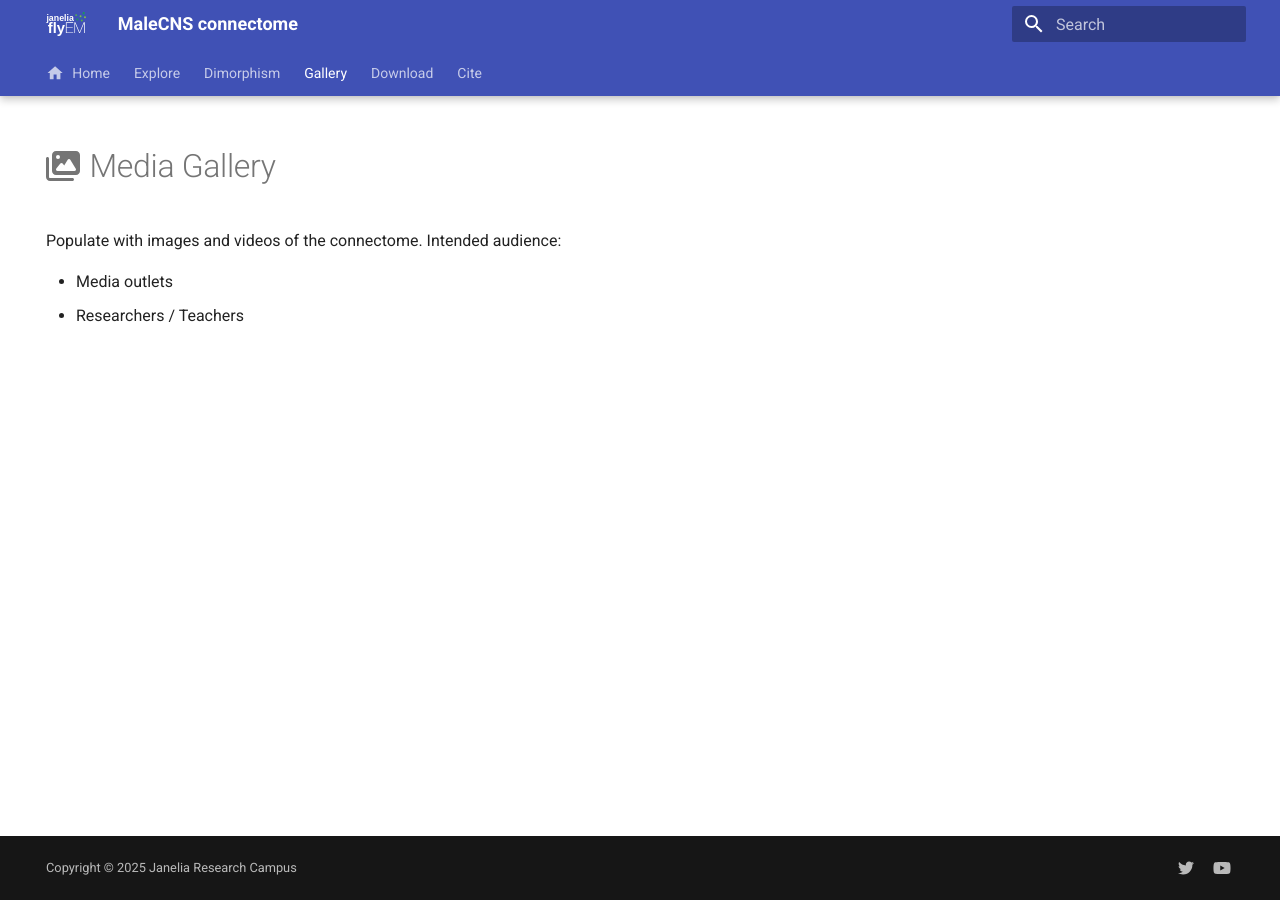
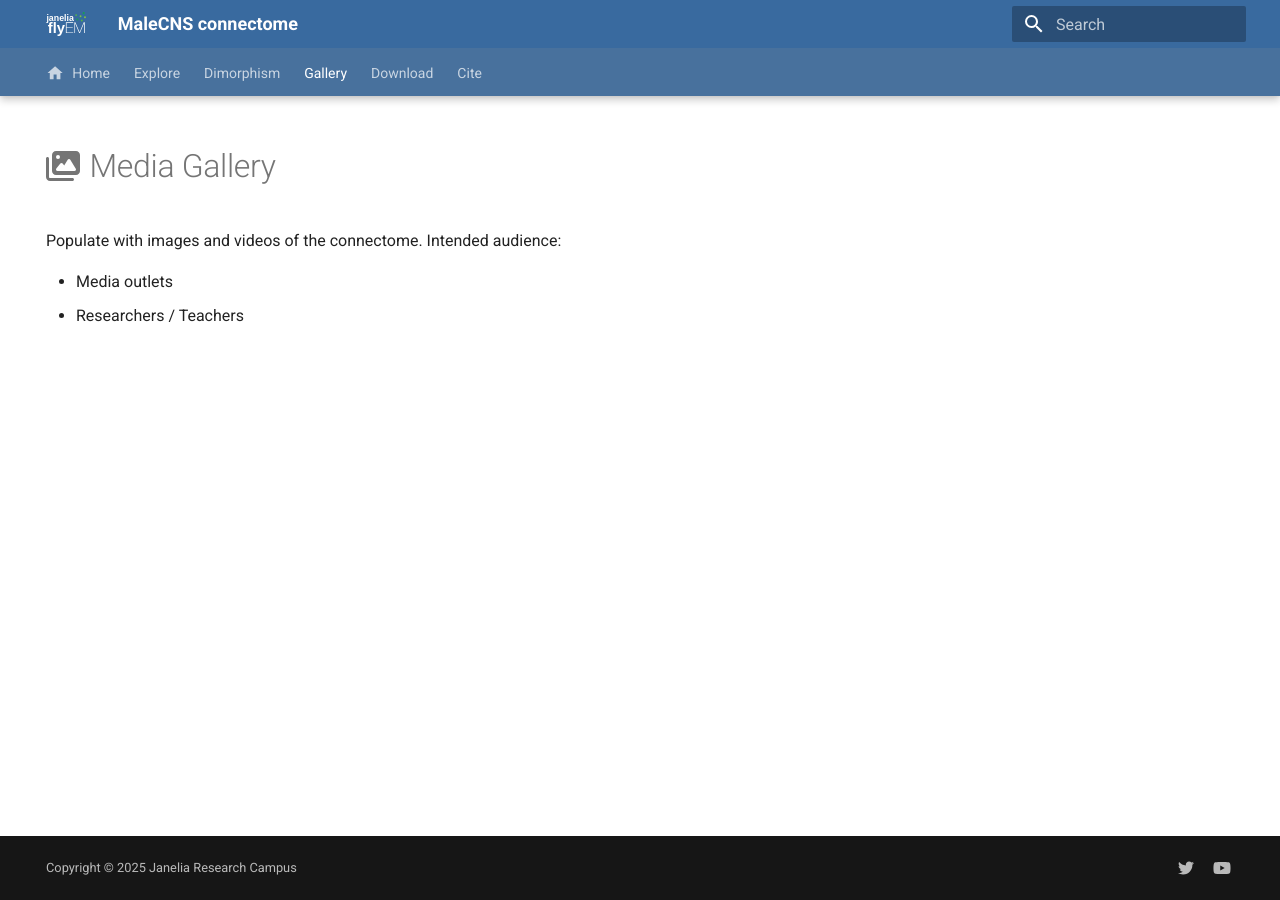
Before and after one commit to olbris/mcns_website, an MkDocs documentation site: the page built from docs/media.md, in a window 1280 px wide. Built offline with MkDocs 1.6.1 and Material for MkDocs 9.7.7, drawn with Linux system fonts in a browser that asks for light colours.

Commit message:
change background color to neuPrint color

```diff
--- /dev/null
+++ b/docs/stylesheets/extra.css
@@ -0,0 +1,6 @@
+.md-header {
+    background-color: #396a9f;
+}
+.md-tabs {
+    background-color: #48719d;
+}
--- a/mkdocs.yml
+++ b/mkdocs.yml
@@ -10,6 +10,9 @@ extra:
       link: https://twitter.com/HHMIJanelia
     - icon: fontawesome/brands/youtube
       link: https://www.youtube.com/@hhmi
+
+extra_css:
+  - stylesheets/extra.css
 
 nav:
   - Home: index.md
```
